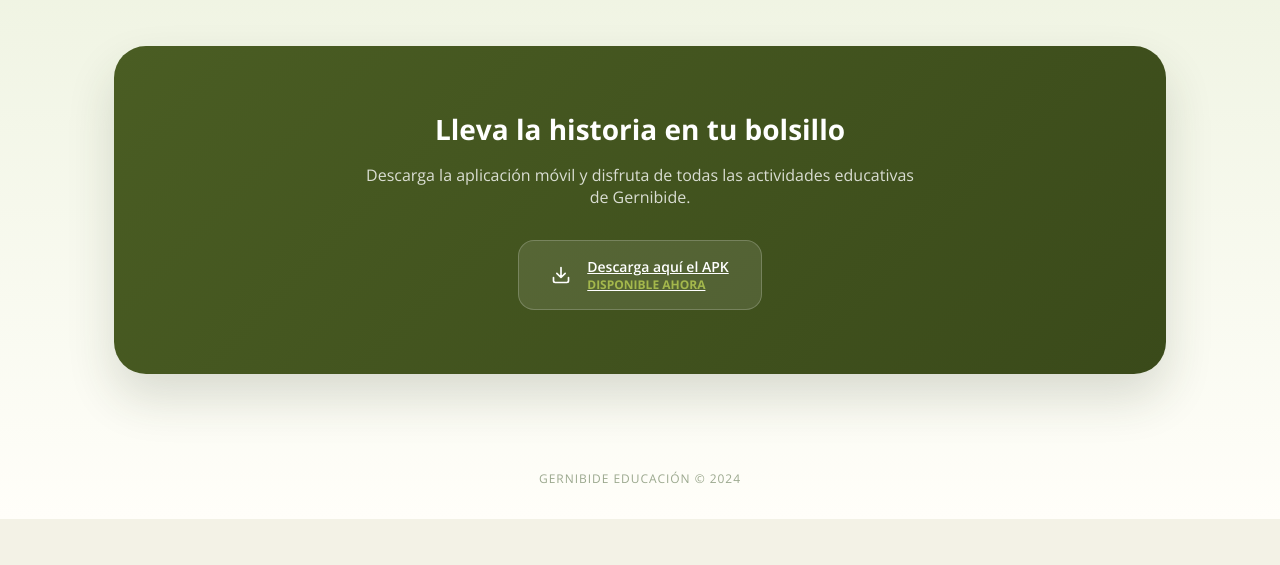
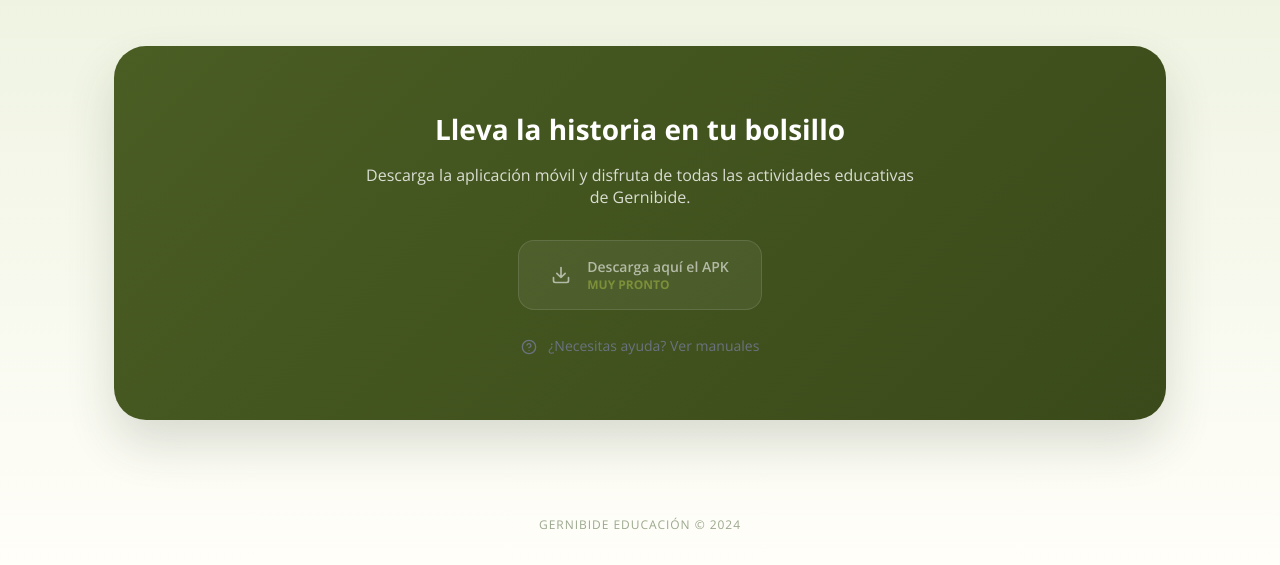
Before and after one commit to Gernika-DidaktikApp/GerniApi, a Flask app: page / in a window 1280 px wide. Shown: the part 1073-1638 px from the top of the page. Before the commit the page ends 1592 px from the top, so only its background shows below. Run offline with Flask 3, Linux system fonts and the light colour scheme.

Commit message:
UI : corregir esstilos

```diff
--- a/app/i18n/es.json
+++ b/app/i18n/es.json
@@ -45,6 +45,7 @@
       "download_apk": "Descarga aquí el APK",
       "coming_soon": "Muy Pronto",
       "available_now": "Disponible ahora",
+      "help_manuals": "¿Necesitas ayuda? Ver manuales",
       "modal": {
         "title": "Descargar Aplicación Gernibide",
         "description": "Estás a punto de descargar el archivo APK de Gernibide. Asegúrate de tener habilitada la instalación de aplicaciones de fuentes desconocidas en tu dispositivo Android.",
--- a/app/i18n/eu.json
+++ b/app/i18n/eu.json
@@ -45,6 +45,7 @@
       "download_apk": "Deskargatu hemen APK",
       "coming_soon": "Laster",
       "available_now": "Orain eskuragarri",
+      "help_manuals": "Laguntza behar duzu? Ikusi eskuliburuak",
       "modal": {
         "title": "Deskargatu Gernibide Aplikazioa",
         "description": "Gernibide APK fitxategia deskargatzera zoaz. Ziurtatu zure Android gailuan iturburu ezezagunetako aplikazioak instalatzea gaituta duzula.",
--- a/app/web/templates/home.html
+++ b/app/web/templates/home.html
@@ -21,7 +21,7 @@
 
     <!-- Stylesheet -->
     <link rel="stylesheet" href="/static/css/navbar.css?v=5">
-    <link rel="stylesheet" href="/static/css/home.css?v=3">
+    <link rel="stylesheet" href="/static/css/home.css?v=4">
 </head>
 
 <body class="has-navbar">
@@ -148,7 +148,7 @@
 
                     <div class="download-badges">
                         <!-- Android APK Download Button -->
-                        <a href="#" class="badge-item" id="downloadApkBtn" title="{{ _('home.download.download_apk') }}">
+                        <div class="badge-item badge-disabled" style="cursor: default; opacity: 0.6;">
                             <svg width="20" height="20" viewBox="0 0 24 24" fill="none"
                                 xmlns="http://www.w3.org/2000/svg">
                                 <path d="M21 15v4a2 2 0 01-2 2H5a2 2 0 01-2-2v-4M7 10l5 5 5-5M12 15V3"
@@ -156,26 +156,26 @@
                             </svg>
                             <div class="badge-text">
                                 <span class="badge-store">{{ _('home.download.download_apk') }}</span>
-                                <span class="badge-status">{{ _('home.download.available_now') }}</span>
+                                <span class="badge-status">{{ _('home.download.coming_soon') }}</span>
                             </div>
+                        </div>
+                    </div>
+
+                    <!-- Help Link -->
+                    <div style="text-align: center; margin-top: 1.5rem;">
+                        <a href="/manuals" style="color: #6B7280; text-decoration: none; font-size: 0.875rem; transition: color 0.2s;">
+                            <svg width="16" height="16" viewBox="0 0 24 24" fill="none" stroke="currentColor" style="vertical-align: middle; margin-right: 0.5rem;">
+                                <circle cx="12" cy="12" r="10" stroke-width="2"/>
+                                <path d="M9.09 9a3 3 0 0 1 5.83 1c0 2-3 3-3 3" stroke-width="2" stroke-linecap="round" stroke-linejoin="round"/>
+                                <line x1="12" y1="17" x2="12.01" y2="17" stroke-width="2" stroke-linecap="round" stroke-linejoin="round"/>
+                            </svg>
+                            <span>{{ _('home.download.help_manuals') }}</span>
                         </a>
                     </div>
                 </div>
             </section>
         </div>
     </main>
-
-    <!-- Download Confirmation Modal -->
-    <div id="downloadModal" class="modal" style="display: none;">
-        <div class="modal-content">
-            <h3 class="modal-title">{{ _('home.download.modal.title') }}</h3>
-            <p class="modal-description">{{ _('home.download.modal.description') }}</p>
-            <div class="modal-actions">
-                <button class="modal-btn modal-btn-cancel" id="cancelDownloadBtn">{{ _('home.download.modal.cancel') }}</button>
-                <button class="modal-btn modal-btn-confirm" id="confirmDownloadBtn">{{ _('home.download.modal.confirm') }}</button>
-            </div>
-        </div>
-    </div>
 
     <!-- Footer -->
     <footer class="footer">
@@ -187,7 +187,7 @@
     <!-- JavaScript -->
     <script src="/static/js/i18n.js?v=1"></script>
     <script src="/static/js/auth.js?v=5"></script>
-    <script src="/static/js/home.js?v=4" defer></script>
+    <script src="/static/js/home.js?v=5" defer></script>
 </body>
 
 </html>
--- a/app/web/templates/manuals.html
+++ b/app/web/templates/manuals.html
@@ -20,7 +20,7 @@
 
     <!-- Stylesheets -->
     <link rel="stylesheet" href="/static/css/navbar.css?v=5">
-    <link rel="stylesheet" href="/static/css/manuals.css?v=1">
+    <link rel="stylesheet" href="/static/css/manuals.css?v=5">
 </head>
 
 <body class="has-navbar">
@@ -47,9 +47,6 @@
                 </li>
                 <li class="navbar-menu-item navbar-admin-only">
                     <a href="/gallery" class="navbar-menu-link">{{ _('common.nav.gallery') }}</a>
-                </li>
-                <li class="navbar-menu-item">
-                    <a href="/manuals" class="navbar-menu-link active">{{ _('common.nav.manuals') }}</a>
                 </li>
             </ul>
 
```
Also changed, not shown: app/web/static/css/manuals.css (+10 -2 lines), app/web/static/js/home.js (+0 -50 lines).
